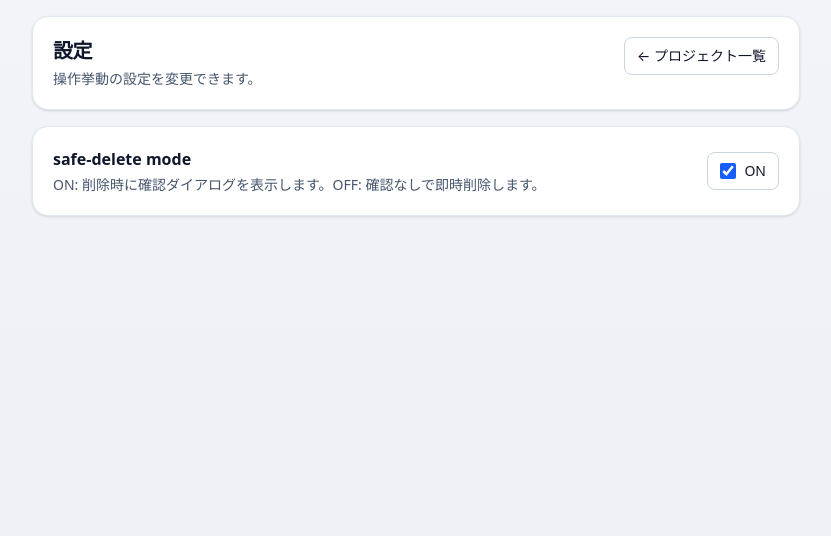
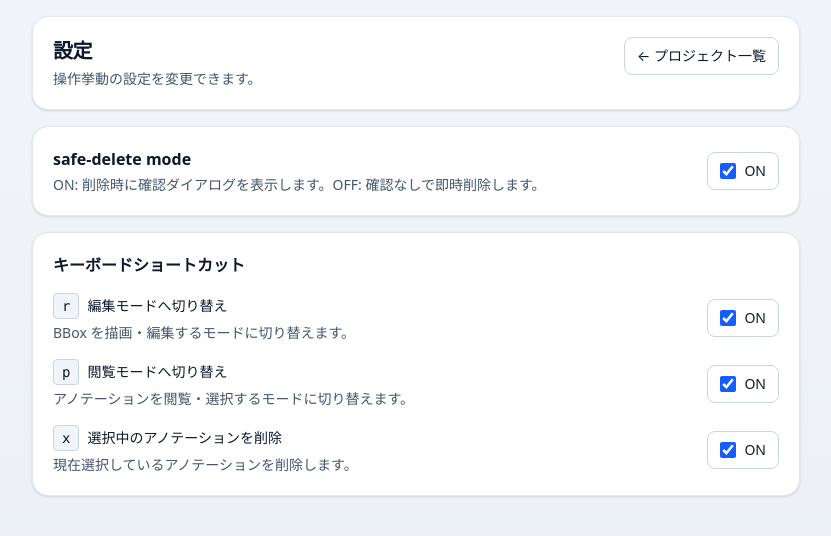
Before and after one commit to RjChiba/iiif-annotator, a Next.js app: page /settings in a window 1280 px wide. Shown: the top 536 px of the page, without its empty margins (224-1055 px from the left). Built offline with nearby package versions, Linux system fonts and the light colour scheme.

Commit message:
feat: add keyboard shortcuts r/p/x with per-key settings toggle - r: switch to edit (draw) mode - p: switch to view (pointer) mode - x: delete selected annotation Each shortcut can be individuallyenabled/disabled from the settings page.

```diff
--- a/app/page.tsx
+++ b/app/page.tsx
@@ -46,6 +46,9 @@ function HomeContent() {
   const [projectBusy, setProjectBusy] = useState(false);
   const [showCanvasList, setShowCanvasList] = useState(true);
   const [safeDeleteEnabled, setSafeDeleteEnabled] = useState(true);
+  const [keyREnabled, setKeyREnabled] = useState(true);
+  const [keyPEnabled, setKeyPEnabled] = useState(true);
+  const [keyXEnabled, setKeyXEnabled] = useState(true);
   const saveTimerRef = useRef<ReturnType<typeof setTimeout> | null>(null);
   const isBboxDragging = useRef(false);
   const currentAnnotationsRef = useRef<AnnotationData[]>([]);
@@ -94,7 +97,11 @@ function HomeContent() {
   };
 
   useEffect(() => {
-    setSafeDeleteEnabled(loadUserSettings().safeDelete);
+    const s = loadUserSettings();
+    setSafeDeleteEnabled(s.safeDelete);
+    setKeyREnabled(s.keyR);
+    setKeyPEnabled(s.keyP);
+    setKeyXEnabled(s.keyX);
     void refreshProjects();
     const projectId = searchParams.get('project');
     if (projectId) void loadProject(projectId);
@@ -325,21 +332,34 @@ function HomeContent() {
 
   useEffect(() => {
     const listener = (event: globalThis.KeyboardEvent) => {
+      const tag = (event.target as HTMLElement).tagName;
+      const inInput = tag === 'INPUT' || tag === 'TEXTAREA';
+
       if (event.key === 'Delete' || event.key === 'Backspace') {
-        const tag = (event.target as HTMLElement).tagName;
-        if (tag === 'INPUT' || tag === 'TEXTAREA') return;
+        if (inInput) return;
         onDeleteSelected();
       }
       if (event.key === 'd' && (event.ctrlKey || event.metaKey)) {
-        const tag = (event.target as HTMLElement).tagName;
-        if (tag === 'INPUT' || tag === 'TEXTAREA') return;
+        if (inInput) return;
         event.preventDefault();
         onDuplicateSelected();
+      }
+      if (event.key === 'r' && !event.ctrlKey && !event.metaKey && !event.altKey) {
+        if (inInput) return;
+        if (keyREnabled) setDrawMode(true);
+      }
+      if (event.key === 'p' && !event.ctrlKey && !event.metaKey && !event.altKey) {
+        if (inInput) return;
+        if (keyPEnabled) setDrawMode(false);
+      }
+      if (event.key === 'x' && !event.ctrlKey && !event.metaKey && !event.altKey) {
+        if (inInput) return;
+        if (keyXEnabled) onDeleteSelected();
       }
     };
     window.addEventListener('keydown', listener);
     return () => window.removeEventListener('keydown', listener);
-  }, [selected, currentCanvas, safeDeleteEnabled]);
+  }, [selected, currentCanvas, safeDeleteEnabled, keyREnabled, keyPEnabled, keyXEnabled]);
 
   useEffect(() => {
     if (!project || !currentCanvas || isBboxDragging.current) return;
--- a/app/settings/page.tsx
+++ b/app/settings/page.tsx
@@ -2,19 +2,37 @@
 
 import Link from 'next/link';
 import { useEffect, useState } from 'react';
-import { loadUserSettings, saveUserSettings } from '@/lib/settings';
+import { loadUserSettings, saveUserSettings, UserSettings } from '@/lib/settings';
 
 export default function SettingsPage() {
-  const [safeDelete, setSafeDelete] = useState(true);
+  const [settings, setSettings] = useState<UserSettings>({
+    safeDelete: true,
+    keyR: true,
+    keyP: true,
+    keyX: true
+  });
 
   useEffect(() => {
-    setSafeDelete(loadUserSettings().safeDelete);
+    setSettings(loadUserSettings());
   }, []);
 
-  const onSafeDeleteChange = (next: boolean) => {
-    setSafeDelete(next);
-    saveUserSettings({ safeDelete: next });
+  const update = (patch: Partial<UserSettings>) => {
+    const next = { ...settings, ...patch };
+    setSettings(next);
+    saveUserSettings(next);
   };
+
+  const Toggle = ({ value, onChange }: { value: boolean; onChange: (v: boolean) => void }) => (
+    <label className="inline-flex cursor-pointer items-center gap-2 rounded-lg border border-slate-300 bg-white px-3 py-2 text-sm hover:border-slate-400">
+      <input
+        type="checkbox"
+        className="h-4 w-4 accent-blue-600"
+        checked={value}
+        onChange={(e) => onChange(e.target.checked)}
+      />
+      <span>{value ? 'ON' : 'OFF'}</span>
+    </label>
+  );
 
   return (
     <main className="min-h-screen bg-gradient-to-b from-slate-100 to-slate-200/70 p-4 text-slate-900">
@@ -42,16 +60,45 @@ export default function SettingsPage() {
                 ON: 削除時に確認ダイアログを表示します。OFF: 確認なしで即時削除します。
               </p>
             </div>
+            <Toggle value={settings.safeDelete} onChange={(v) => update({ safeDelete: v })} />
+          </div>
+        </section>
 
-            <label className="inline-flex cursor-pointer items-center gap-2 rounded-lg border border-slate-300 bg-white px-3 py-2 text-sm hover:border-slate-400">
-              <input
-                type="checkbox"
-                className="h-4 w-4 accent-blue-600"
-                checked={safeDelete}
-                onChange={(e) => onSafeDeleteChange(e.target.checked)}
-              />
-              <span>{safeDelete ? 'ON' : 'OFF'}</span>
-            </label>
+        <section className="rounded-2xl border border-slate-200 bg-white p-5 shadow-sm">
+          <h2 className="mb-4 text-base font-semibold">キーボードショートカット</h2>
+          <div className="space-y-4">
+            <div className="flex flex-wrap items-center justify-between gap-3">
+              <div>
+                <div className="flex items-center gap-2">
+                  <kbd className="rounded border border-slate-300 bg-slate-100 px-2 py-0.5 font-mono text-sm">r</kbd>
+                  <span className="text-sm font-medium">編集モードへ切り替え</span>
+                </div>
+                <p className="mt-1 text-sm text-slate-600">BBox を描画・編集するモードに切り替えます。</p>
+              </div>
+              <Toggle value={settings.keyR} onChange={(v) => update({ keyR: v })} />
+            </div>
+
+            <div className="flex flex-wrap items-center justify-between gap-3">
+              <div>
+                <div className="flex items-center gap-2">
+                  <kbd className="rounded border border-slate-300 bg-slate-100 px-2 py-0.5 font-mono text-sm">p</kbd>
+                  <span className="text-sm font-medium">閲覧モードへ切り替え</span>
+                </div>
+                <p className="mt-1 text-sm text-slate-600">アノテーションを閲覧・選択するモードに切り替えます。</p>
+              </div>
+              <Toggle value={settings.keyP} onChange={(v) => update({ keyP: v })} />
+            </div>
+
+            <div className="flex flex-wrap items-center justify-between gap-3">
+              <div>
+                <div className="flex items-center gap-2">
+                  <kbd className="rounded border border-slate-300 bg-slate-100 px-2 py-0.5 font-mono text-sm">x</kbd>
+                  <span className="text-sm font-medium">選択中のアノテーションを削除</span>
+                </div>
+                <p className="mt-1 text-sm text-slate-600">現在選択しているアノテーションを削除します。</p>
+              </div>
+              <Toggle value={settings.keyX} onChange={(v) => update({ keyX: v })} />
+            </div>
           </div>
         </section>
       </div>
--- a/lib/settings.ts
+++ b/lib/settings.ts
@@ -1,11 +1,17 @@
 export type UserSettings = {
   safeDelete: boolean;
+  keyR: boolean;
+  keyP: boolean;
+  keyX: boolean;
 };
 
 const SETTINGS_KEY = 'iiif-annotator:settings';
 
 const DEFAULT_SETTINGS: UserSettings = {
-  safeDelete: true
+  safeDelete: true,
+  keyR: true,
+  keyP: true,
+  keyX: true
 };
 
 export const loadUserSettings = (): UserSettings => {
@@ -16,7 +22,10 @@ export const loadUserSettings = (): UserSettings => {
   try {
     const parsed = JSON.parse(raw) as Partial<UserSettings>;
     return {
-      safeDelete: typeof parsed.safeDelete === 'boolean' ? parsed.safeDelete : DEFAULT_SETTINGS.safeDelete
+      safeDelete: typeof parsed.safeDelete === 'boolean' ? parsed.safeDelete : DEFAULT_SETTINGS.safeDelete,
+      keyR: typeof parsed.keyR === 'boolean' ? parsed.keyR : DEFAULT_SETTINGS.keyR,
+      keyP: typeof parsed.keyP === 'boolean' ? parsed.keyP : DEFAULT_SETTINGS.keyP,
+      keyX: typeof parsed.keyX === 'boolean' ? parsed.keyX : DEFAULT_SETTINGS.keyX
     };
   } catch {
     return { ...DEFAULT_SETTINGS };
```
